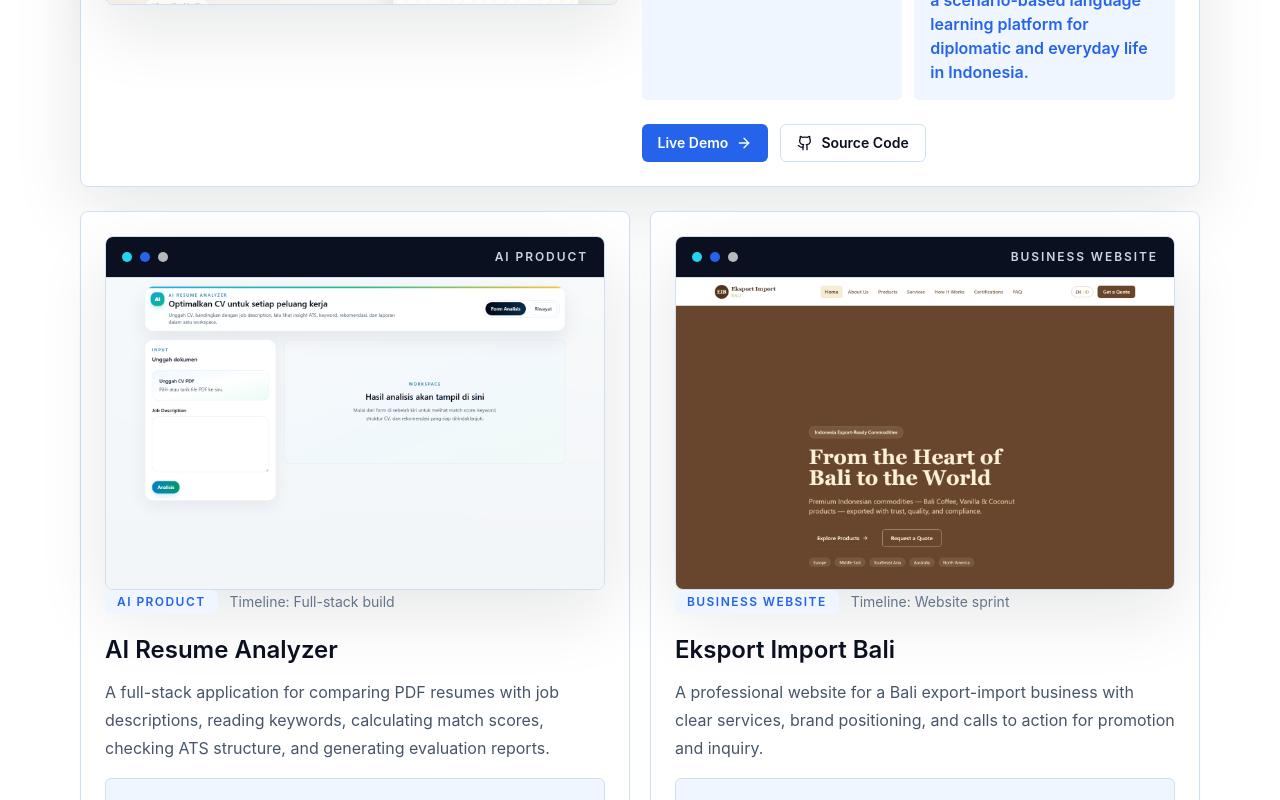
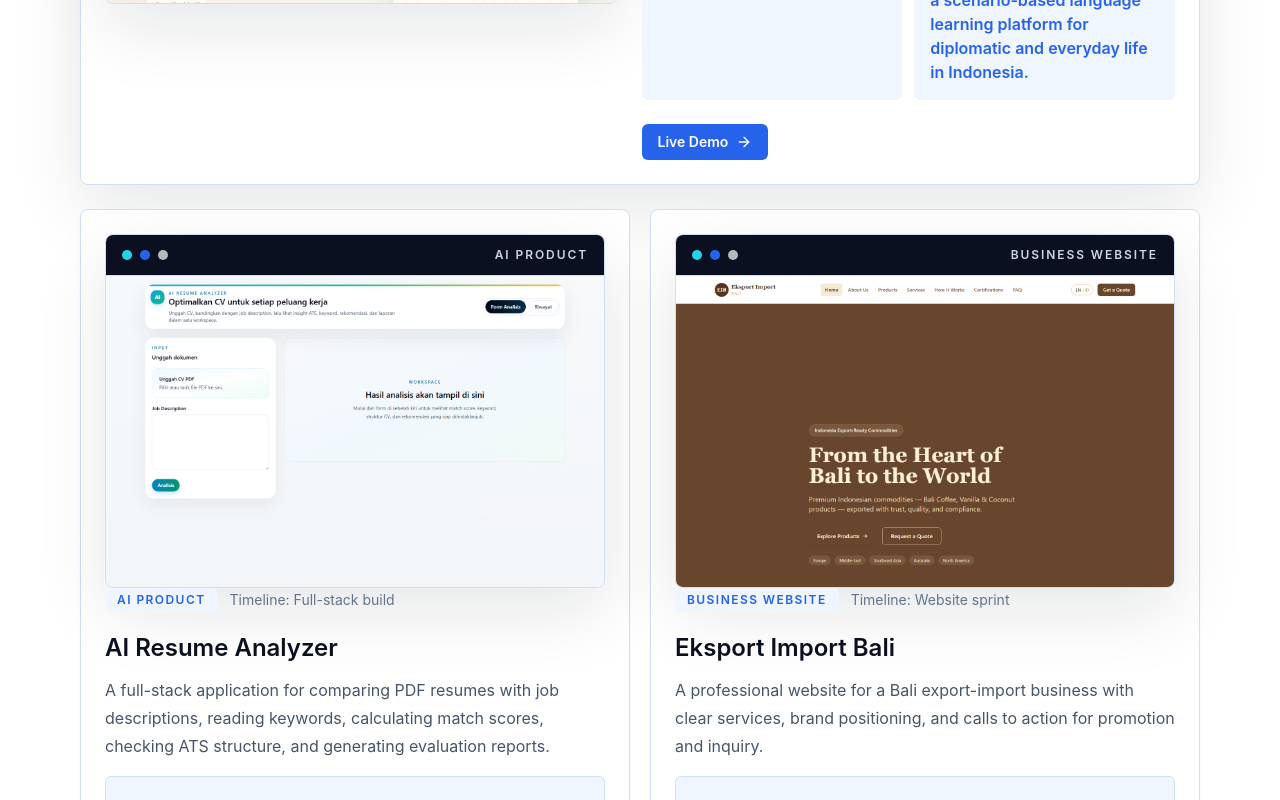
Before and after one commit to YogiKUmam/Arkode, a React (Vite) app: page /case-studies in a window 1280 px wide. Shown: the part 1440-2240 px from the top of the page. Built offline with nearby package versions, Linux system fonts and the light colour scheme.

Commit message:
feat: remove source code links from case studies

```diff
--- a/src/content/site.ts
+++ b/src/content/site.ts
@@ -116,7 +116,6 @@ export const caseStudies = [
     result:
       'MVP siap demo untuk validasi platform pembelajaran berbasis skenario diplomatik dan kehidupan sehari-hari di Indonesia.',
     demoUrl: 'https://nusantara-language-academy.vercel.app/',
-    repoUrl: 'https://github.com/YogiKUmam/Nusantara-Language-Academy',
     imageUrl: '/case-studies/nusantara-language-academy.png',
     overview:
       'Nusantara Language Academy adalah platform belajar Bahasa Indonesia untuk konteks embassy life, rutinitas keluarga, dan kehidupan sehari-hari. Website ini menyediakan jalur belajar berbasis skenario, placement quiz, modul course, latihan listening/speaking/writing, sertifikat, serta dashboard admin prototype untuk memantau progres peserta.',
@@ -133,7 +132,6 @@ export const caseStudies = [
     result:
       'Pengguna mendapat panel hasil analisis, riwayat pemeriksaan, dan laporan PDF/TXT untuk mengevaluasi CV terhadap lowongan.',
     demoUrl: 'https://ai-resume-analyzer-sigma-coral.vercel.app/',
-    repoUrl: 'https://github.com/YogiKUmam/Ai-resume-analyzer',
     imageUrl: '/case-studies/ai-resume-analyzer.png',
     overview:
       'AI Resume Analyzer memperlihatkan kemampuan Arkode dalam membangun produk AI end-to-end: upload CV, ekstraksi teks PDF, scoring terhadap job description, analisis keyword, rekomendasi perbaikan, dan output laporan yang bisa digunakan kandidat untuk iterasi CV.',
@@ -150,7 +148,6 @@ export const caseStudies = [
     result:
       'Bisnis export-import memiliki company profile digital yang lebih kredibel untuk menjelaskan layanan, membangun trust, dan mengarahkan calon klien ke inquiry.',
     demoUrl: 'https://eksport-import-bali.vercel.app/',
-    repoUrl: 'https://github.com/YogiKUmam/eksport-import-bali',
     imageUrl: '/case-studies/eksport-import-bali.png',
     overview:
       'Eksport Import Bali menampilkan pendekatan website company profile untuk sektor jasa perdagangan: pesan utama yang langsung, halaman yang mudah dipindai, visual brand yang profesional, serta alur CTA yang cocok untuk calon klien lokal maupun internasional.',
@@ -183,7 +180,6 @@ export const caseStudies = [
     result:
       'Pengguna mendapatkan assistant produktivitas personal yang menerjemahkan input bebas menjadi rencana kerja yang lebih jelas dan bisa ditindaklanjuti.',
     demoUrl: 'https://focusmate-ai-iota.vercel.app/',
-    repoUrl: 'https://github.com/YogiKUmam/FocusMate-AI',
     imageUrl: '/case-studies/focusmate-ai.png',
     overview:
       'FocusMate AI adalah contoh eksplorasi produk AI yang fokus pada workflow sehari-hari: percakapan natural, pemetaan prioritas, pengingat konteks, dan rekomendasi aksi berikutnya untuk membantu pengguna tetap bergerak.',
@@ -200,7 +196,6 @@ export const caseStudies = [
     result:
       'Konsep learning planner tersusun sebagai produk digital yang bisa dikembangkan menjadi platform pendamping belajar mandiri.',
     demoUrl: 'https://step-up-dev-yogi.vercel.app/',
-    repoUrl: 'https://github.com/YogiKUmam/StepUp-Ai-LearningPlanner',
     imageUrl: '/case-studies/stepup-ai-learning-planner.png',
     overview:
       'StepUp AI Learning Planner menunjukkan arah produk edukasi yang membantu pengguna mengubah tujuan besar menjadi rencana belajar yang lebih kecil, terukur, dan mudah diikuti dari hari ke hari.',
@@ -217,7 +212,6 @@ export const caseStudies = [
     result:
       'Arkode memiliki pusat identitas digital yang siap menampilkan layanan, portfolio, proses kerja, dan jalur konsultasi untuk calon klien.',
     demoUrl: 'https://arkodelabs.vercel.app',
-    repoUrl: 'https://github.com/YogiKUmam/Arkode',
     imageUrl: '/case-studies/arkode-labs.png',
     overview:
       'Website Arkode Labs menjadi showcase utama brand: dari positioning software house, daftar layanan, portfolio project, artikel awal, sampai project estimator yang membantu calon klien memahami scope sebelum konsultasi.',
@@ -234,7 +228,6 @@ export const caseStudies = [
     result:
       'Profil developer tersusun dalam satu halaman publik yang lebih mudah dipakai untuk networking, lamaran, atau showcase kemampuan.',
     demoUrl: 'https://yogi-builds.vercel.app/',
-    repoUrl: 'https://github.com/YogiKUmam/Portofolio',
     imageUrl: '/case-studies/developer-portfolio.png',
     overview:
       'Developer Portfolio mewakili kebutuhan umum personal branding: menyusun identitas, skill, project, dan kontak menjadi halaman yang singkat, jelas, dan mudah dikembangkan seiring bertambahnya pengalaman.',
@@ -407,7 +400,6 @@ const englishCaseStudies = [
     result:
       'An MVP ready for validating a scenario-based language learning platform for diplomatic and everyday life in Indonesia.',
     demoUrl: 'https://nusantara-language-academy.vercel.app/',
-    repoUrl: 'https://github.com/YogiKUmam/Nusantara-Language-Academy',
     imageUrl: '/case-studies/nusantara-language-academy.png',
     overview:
       'Nusantara Language Academy is a Bahasa Indonesia learning platform for embassy life, family routines, and everyday situations. It includes scenario-based paths, a placement quiz, course modules, listening/speaking/writing practice, certificates, and an admin prototype for progress tracking.',
@@ -424,7 +416,6 @@ const englishCaseStudies = [
     result:
       'Users get an analysis panel, review history, and PDF/TXT reports for evaluating a resume against a job opening.',
     demoUrl: 'https://ai-resume-analyzer-sigma-coral.vercel.app/',
-    repoUrl: 'https://github.com/YogiKUmam/Ai-resume-analyzer',
     imageUrl: '/case-studies/ai-resume-analyzer.png',
     overview:
       'AI Resume Analyzer shows Arkode capability in end-to-end AI product delivery: CV upload, PDF text extraction, scoring against job descriptions, keyword analysis, improvement recommendations, and report output.',
@@ -441,7 +432,6 @@ const englishCaseStudies = [
     result:
       'The export-import business gets a more credible digital profile for explaining services, building trust, and directing prospects to inquiry.',
     demoUrl: 'https://eksport-import-bali.vercel.app/',
-    repoUrl: 'https://github.com/YogiKUmam/eksport-import-bali',
     imageUrl: '/case-studies/eksport-import-bali.png',
     overview:
       'Eksport Import Bali demonstrates a company profile website for trade services: direct messaging, scannable pages, professional brand visuals, and CTA flows for local and international prospects.',
@@ -474,7 +464,6 @@ const englishCaseStudies = [
     result:
       'Users get a personal productivity assistant that turns free-form input into clearer and more actionable work plans.',
     demoUrl: 'https://focusmate-ai-iota.vercel.app/',
-    repoUrl: 'https://github.com/YogiKUmam/FocusMate-AI',
     imageUrl: '/case-studies/focusmate-ai.png',
     overview:
       'FocusMate AI explores an everyday AI workflow: natural conversation, priority mapping, contextual memory, and next-action recommendations that help users keep moving.',
@@ -491,7 +480,6 @@ const englishCaseStudies = [
     result:
       'The learning planner concept becomes a digital product foundation that can evolve into a self-directed learning companion.',
     demoUrl: 'https://step-up-dev-yogi.vercel.app/',
-    repoUrl: 'https://github.com/YogiKUmam/StepUp-Ai-LearningPlanner',
     imageUrl: '/case-studies/stepup-ai-learning-planner.png',
     overview:
       'StepUp AI Learning Planner shows how an education product can turn big goals into smaller, measurable, and easier-to-follow learning plans.',
@@ -508,7 +496,6 @@ const englishCaseStudies = [
     result:
       'Arkode gets a digital identity hub for presenting services, portfolio, process, and consultation paths.',
     demoUrl: 'https://arkodelabs.vercel.app',
-    repoUrl: 'https://github.com/YogiKUmam/Arkode',
     imageUrl: '/case-studies/arkode-labs.png',
     overview:
       'The Arkode Labs website is the main brand showcase: software house positioning, service pages, portfolio, early articles, and a project estimator for scoping before consultation.',
@@ -525,7 +512,6 @@ const englishCaseStudies = [
     result:
       'The developer profile becomes a public page for networking, applications, and capability showcase.',
     demoUrl: 'https://yogi-builds.vercel.app/',
-    repoUrl: 'https://github.com/YogiKUmam/Portofolio',
     imageUrl: '/case-studies/developer-portfolio.png',
     overview:
       'Developer Portfolio reflects a common personal-branding need: organizing identity, skills, projects, and contact into a concise page that can grow with experience.',
@@ -625,7 +611,6 @@ const idPageCopy = {
     projectConsultation: 'Konsultasi proyek',
     viewServices: 'Lihat Layanan',
     liveDemo: 'Live Demo',
-    sourceCode: 'Source Code',
     timeline: 'Timeline',
     result: 'Result',
     featured: 'Featured',
@@ -755,7 +740,6 @@ const englishPageCopy = {
     projectConsultation: 'Project consultation',
     viewServices: 'View services',
     liveDemo: 'Live Demo',
-    sourceCode: 'Source Code',
     timeline: 'Timeline',
     result: 'Result',
     featured: 'Featured',
--- a/src/pages/CaseStudies.tsx
+++ b/src/pages/CaseStudies.tsx
@@ -1,4 +1,4 @@
-import { ArrowRight, Github } from 'lucide-react';
+import { ArrowRight } from 'lucide-react';
 import { Link } from 'react-router-dom';
 
 import { CTA } from '../components/CTA';
@@ -29,20 +29,6 @@ function LiveDemoButton({ demoUrl, label }: { demoUrl: string; label: string })
   );
 }
 
-function SourceCodeButton({ repoUrl, label }: { repoUrl: string; label: string }) {
-  return (
-    <a
-      href={repoUrl}
-      target="_blank"
-      rel="noreferrer"
-      className="inline-flex items-center justify-center gap-2 rounded-md border border-line bg-white px-4 py-2 text-sm font-semibold text-navy transition hover:border-accent hover:text-accent"
-    >
-      <Github aria-hidden="true" size={16} />
-      {label}
-    </a>
-  );
-}
-
 export function CaseStudies() {
   const { caseStudies, pageCopy, site } = useContent();
   const copy = pageCopy.caseStudiesPage;
@@ -58,7 +44,6 @@ export function CaseStudies() {
   const featuredImageUrl = featuredCase && 'imageUrl' in featuredCase ? featuredCase.imageUrl : undefined;
   const featuredOverview = featuredCase && 'overview' in featuredCase ? featuredCase.overview : undefined;
   const featuredDemoUrl = featuredCase && 'demoUrl' in featuredCase ? featuredCase.demoUrl : undefined;
-  const featuredRepoUrl = featuredCase && 'repoUrl' in featuredCase ? featuredCase.repoUrl : undefined;
 
   return (
     <>
@@ -141,7 +126,6 @@ export function CaseStudies() {
               </div>
               <div className="mt-6 flex flex-wrap gap-3">
                 {featuredDemoUrl && <LiveDemoButton demoUrl={featuredDemoUrl} label={pageCopy.common.liveDemo} />}
-                {featuredRepoUrl && <SourceCodeButton repoUrl={featuredRepoUrl} label={pageCopy.common.sourceCode} />}
               </div>
             </div>
           </article>
@@ -153,7 +137,6 @@ export function CaseStudies() {
               ? item.visual
               : 'website') as ManagedCaseStudy['visual'];
             const demoUrl = 'demoUrl' in item ? item.demoUrl : undefined;
-            const repoUrl = 'repoUrl' in item ? item.repoUrl : undefined;
             const imageUrl = 'imageUrl' in item ? item.imageUrl : undefined;
             const overview = 'overview' in item ? item.overview : undefined;
 
@@ -207,7 +190,6 @@ export function CaseStudies() {
 
               <div className="mt-6 flex flex-wrap gap-3">
                 {demoUrl && <LiveDemoButton demoUrl={demoUrl} label={pageCopy.common.liveDemo} />}
-                {repoUrl && <SourceCodeButton repoUrl={repoUrl} label={pageCopy.common.sourceCode} />}
               </div>
             </article>
           );
```
Also changed, not shown: 2 other files (tests, documents, lock files or other folders).
